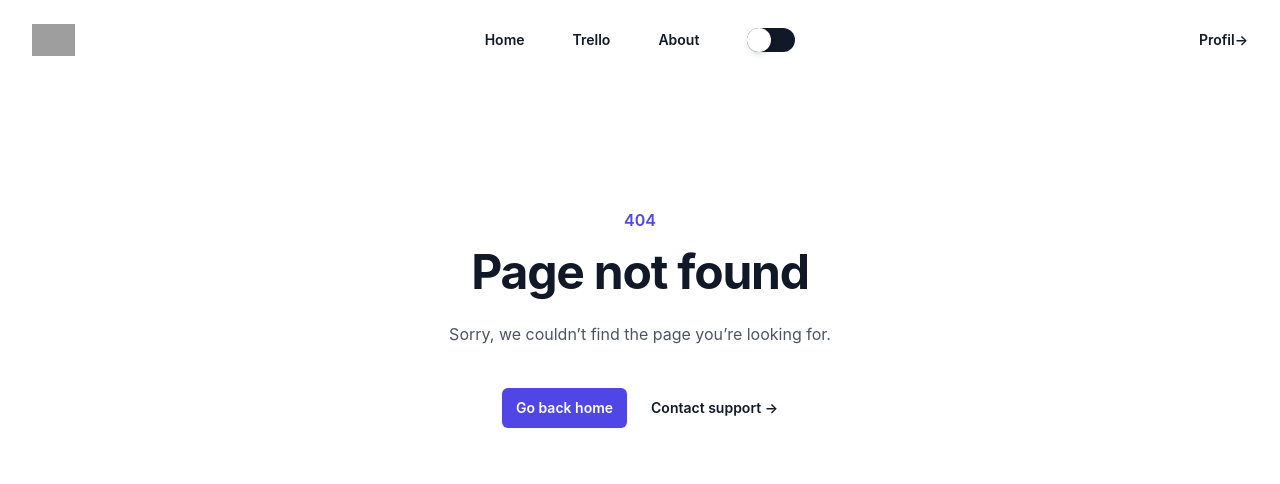
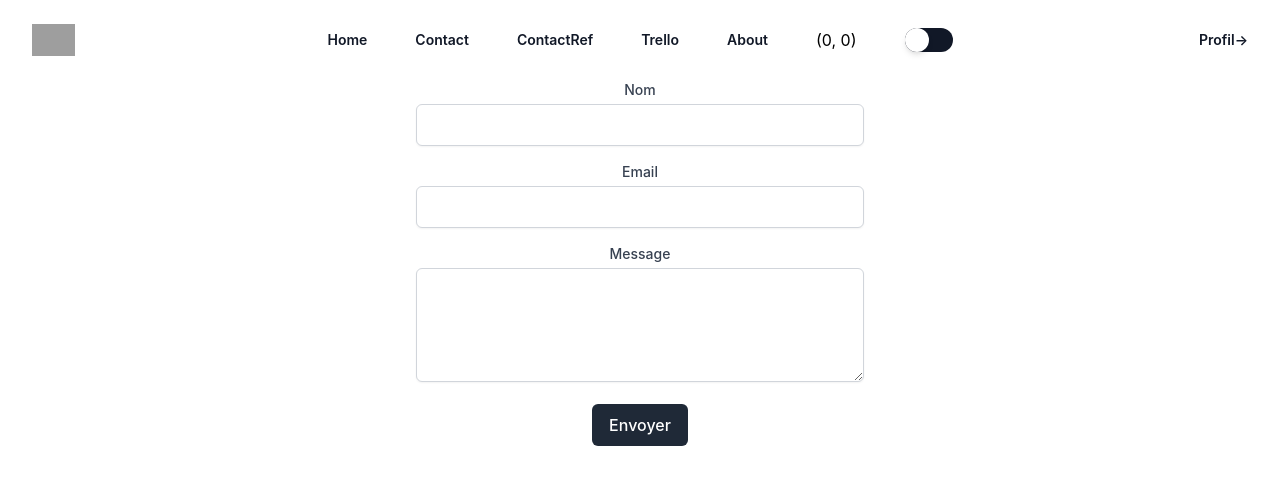
Before and after one commit to teobryer/trello-react, a React (Create React App) app: page /contact in a window 1280 px wide. Before the commit this address had no page. Shown: the top 484 px of the page. Built offline with nearby package versions, Linux system fonts and the light colour scheme; grey boxes are pictures that could not be loaded.

Commit message:
ajout formulaire contact & userData & Router

```diff
--- a/src/Router.js
+++ b/src/Router.js
@@ -1,5 +1,7 @@
 import About from "components/About/about";
 import Board from "components/Board/board";
+import ContactForm from "components/Contact/contactForm";
+import ContactFormWithRef from "components/Contact/contactFormWithRef";
 import Home from "components/Home/home";
 import Login from "components/Login/login";
 import NotFound from "components/NotFound/notFound";
@@ -16,6 +18,8 @@ const Router = ({ isLoggedIn }) => {
       <Route path="/login" element={<Login />} />
       <Route path="/board" element={<Board />} />
       <Route path="/about" element={<About />} />
+      <Route path="/contact" element={<ContactForm />} />
+      <Route path="/contactRef" element={<ContactFormWithRef />} />
       <Route path="/profile" />
       <Route
         path="/user/:id"
--- /dev/null
+++ b/src/components/Contact/contactForm.jsx
@@ -0,0 +1,93 @@
+import React, { useState } from "react";
+import ModalContact from "./modalContact";
+
+function ContactForm() {
+  const [formData, setFormData] = useState({
+    name: "",
+    email: "",
+    message: "",
+  });
+
+  const [modalVisible, setModalVisible] = useState(false);
+
+  const handleChange = (event) => {
+    setFormData({
+      ...formData,
+      [event.target.name]: event.target.value,
+    });
+  };
+
+  const handleSubmit = (event) => {
+    event.preventDefault();
+    setModalVisible(true);
+    console.log(formData);
+  };
+
+  return (
+    <form onSubmit={handleSubmit} className="max-w-md mx-auto space-y-4">
+      <div>
+        <label
+          htmlFor="name"
+          className="block text-sm font-medium text-gray-700"
+        >
+          Nom
+        </label>
+        <input
+          type="text"
+          id="name"
+          name="name"
+          value={formData.name}
+          onChange={handleChange}
+          className="mt-1 p-2 w-full border border-gray-300 rounded-md
+ shadow-sm"
+        />
+      </div>
+      <div>
+        <label
+          htmlFor="email"
+          className="block text-sm font-medium text-gray-700"
+        >
+          Email
+        </label>
+        <input
+          type="email"
+          id="email"
+          name="email"
+          value={formData.email}
+          onChange={handleChange}
+          className="mt-1 p-2
+ w-full border border-gray-300 rounded-md shadow-sm"
+        />
+      </div>
+      <div>
+        <label
+          htmlFor="message"
+          className="block text-sm font-medium text-gray-700"
+        >
+          Message
+        </label>
+        <textarea
+          id="message"
+          name="message"
+          rows={4}
+          value={formData.message}
+          onChange={handleChange}
+          className="mt-1 p-2
+ w-full border border-gray-300 rounded-md shadow-sm"
+        />
+      </div>
+      <button
+        type="submit"
+        className="inline-flex items-center px-4 py-2 bg-gray-800 border border-transparent rounded-md font-medium
+ text-white hover:bg-gray-900"
+      >
+        Envoyer
+      </button>
+      {modalVisible && (
+        <ModalContact setModalVisible={setModalVisible} form={formData} />
+      )}
+    </form>
+  );
+}
+
+export default ContactForm;
--- /dev/null
+++ b/src/components/Contact/contactFormWithRef.jsx
@@ -0,0 +1,92 @@
+import React, { useRef, useState } from "react";
+import ModalContact from "./modalContact";
+
+function ContactFormWithRef() {
+  const nameRef = useRef(null);
+  const emailRef = useRef(null);
+  const messageRef = useRef(null);
+  const modalRef = useRef(null);
+
+  const [modalVisible, setModalVisible] = useState(false);
+
+  const handleSubmit = (event) => {
+    event.preventDefault();
+    console.log("Nom:", nameRef.current.value);
+    console.log("Email:", emailRef.current.value);
+    console.log("Message:", messageRef.current.value);
+    setModalVisible(true);
+    // Envoyer les données à un serveur ici
+  };
+
+  return (
+    <form onSubmit={handleSubmit} className="max-w-md mx-auto space-y-4">
+      <div>
+        <label
+          htmlFor="name"
+          className="block text-sm font-medium text-gray-700"
+        >
+          Nom
+        </label>
+        <input
+          type="text"
+          id="name"
+          name="name"
+          ref={nameRef}
+          className="mt-1 p-2 w-full border border-gray-300 rounded-md
+ shadow-sm"
+        />
+      </div>
+      <div>
+        <label
+          htmlFor="email"
+          className="block text-sm font-medium text-gray-700"
+        >
+          Email
+        </label>
+        <input
+          type="email"
+          id="email"
+          name="email"
+          ref={emailRef}
+          className="mt-1 p-2
+ w-full border border-gray-300 rounded-md shadow-sm"
+        />
+      </div>
+      <div>
+        <label
+          htmlFor="message"
+          className="block text-sm font-medium text-gray-700"
+        >
+          Message
+        </label>
+        <textarea
+          id="message"
+          name="message"
+          rows={4}
+          ref={messageRef}
+          className="mt-1 p-2
+ w-full border border-gray-300 rounded-md shadow-sm"
+        />
+      </div>
+      <button
+        type="submit"
+        className="inline-flex items-center px-4 py-2 bg-gray-800 border border-transparent rounded-md font-medium
+ text-white hover:bg-gray-900"
+      >
+        Envoyer
+      </button>
+      {modalVisible && (
+        <ModalContact
+          setModalVisible={setModalVisible}
+          form={{
+            name: nameRef.current.value,
+            email: emailRef.current.value,
+            message: messageRef.current.value,
+          }}
+        />
+      )}
+    </form>
+  );
+}
+
+export default ContactFormWithRef;
--- /dev/null
+++ b/src/components/Contact/modalContact.jsx
@@ -0,0 +1,75 @@
+import React, { useEffect, useRef } from "react";
+
+const ModalContact = ({ form, setModalVisible }) => {
+  const modalRef = useRef(null);
+  useEffect(() => {
+    const handleClickOutside = (event) => {
+      console.log(event.target);
+      console.log(modalRef.current);
+      if (modalRef.current && !modalRef.current.contains(event.target)) {
+        setModalVisible(false);
+      }
+    };
+
+    document.addEventListener("click", handleClickOutside);
+    return () => {
+      document.removeEventListener("click", handleClickOutside);
+    };
+  }, []);
+  return (
+    <div
+      className="relative z-10"
+      aria-labelledby="modal-title"
+      role="dialog"
+      aria-modal="true"
+    >
+      <div
+        className="fixed inset-0 bg-gray-500 bg-opacity-75 transition-opacity"
+        aria-hidden="true"
+      ></div>
+
+      <div className="fixed inset-0 z-10 w-screen overflow-y-auto">
+        <div className="flex min-h-full items-end justify-center p-4 text-center sm:items-center sm:p-0">
+          <div className="relative transform overflow-hidden rounded-lg bg-white text-left shadow-xl transition-all sm:my-8 sm:w-full sm:max-w-lg">
+            <div
+              ref={modalRef}
+              className="bg-white px-4 pb-4 pt-5 sm:p-6 sm:pb-4"
+            >
+              <div className="sm:flex sm:items-start">
+                <div className="mx-auto flex h-12 w-12 flex-shrink-0 items-center justify-center rounded-full bg-red-100 sm:mx-0 sm:h-10 sm:w-10">
+                  <svg
+                    className="h-6 w-6 text-red-600"
+                    fill="none"
+                    viewBox="0 0 24 24"
+                    stroke-width="1.5"
+                    stroke="currentColor"
+                    aria-hidden="true"
+                  >
+                    <path
+                      stroke-linecap="round"
+                      stroke-linejoin="round"
+                      d="M12 9v3.75m-9.303 3.376c-.866 1.5.217 3.374 1.948 3.374h14.71c1.73 0 2.813-1.874 1.948-3.374L13.949 3.378c-.866-1.5-3.032-1.5-3.898 0L2.697 16.126zM12 15.75h.007v.008H12v-.008z"
+                    />
+                  </svg>
+                </div>
+                <div className="mt-3 text-center sm:ml-4 sm:mt-0 sm:text-left">
+                  <h3
+                    className="text-base font-semibold leading-6 text-gray-900"
+                    id="modal-title"
+                  >
+                    {form.name} {form.email}
+                  </h3>
+                  <div className="mt-2">
+                    <p className="text-sm text-gray-500">{form.message}</p>
+                  </div>
+                </div>
+              </div>
+            </div>
+          </div>
+        </div>
+      </div>
+    </div>
+  );
+};
+
+export default ModalContact;
--- a/src/components/Header/header.jsx
+++ b/src/components/Header/header.jsx
@@ -1,7 +1,9 @@
+import useMousePosition from "hooks/MousePosition/mousePosition";
 import React from "react";
 import { NavLink } from "react-router-dom";
 
 const Header = ({ connectChange, isChecked }) => {
+  const { x, y } = useMousePosition();
   return (
     <header className="bg-white">
       <nav
@@ -49,6 +51,18 @@ const Header = ({ connectChange, isChecked }) => {
           </NavLink>
           <NavLink
             className="text-sm font-semibold leading-6 text-gray-900"
+            to="/contact"
+          >
+            Contact
+          </NavLink>
+          <NavLink
+            className="text-sm font-semibold leading-6 text-gray-900"
+            to="/contactRef"
+          >
+            ContactRef
+          </NavLink>
+          <NavLink
+            className="text-sm font-semibold leading-6 text-gray-900"
             to="/board"
           >
             Trello
@@ -60,11 +74,18 @@ const Header = ({ connectChange, isChecked }) => {
           >
             About
           </NavLink>
+
+          <div>
+            <p>
+              ({x}, {y})
+            </p>
+          </div>
           <div
             className="text-sm w-12 h-6 bg-gray-900 rounded-full"
             onClick={connectChange}
           >
             <input type="checkbox" className="sr-only" checked={isChecked} />
+
             <span
               className={`absolute block w-6 h-6 rounded-full bg-white shadow-md transition duration-500 ease-in-out transform ${
                 isChecked ? "translate-x-6" : "translate-x-0"
--- a/src/components/Home/home.jsx
+++ b/src/components/Home/home.jsx
@@ -1,13 +1,11 @@
 import DocumentTitle from "components/DocumentTitle/documentTitle";
 import UserData from "components/UserData/userData";
-import React, { useState } from "react";
+import useDocumentTitleCounter from "hooks/counter/counter";
+import React from "react";
 
 const Home = () => {
-  const [count, setCount] = useState(0);
+  const { count, increment } = useDocumentTitleCounter(5);
 
-  const increment = () => {
-    setCount(count + 1);
-  };
   return (
     <div>
       Accueil
--- a/src/components/UserData/userData.jsx
+++ b/src/components/UserData/userData.jsx
@@ -39,7 +39,12 @@ function UserData() {
 
   return (
     <div>
-      <button onClick={fetchDataWithEffect}>Charger les données</button>
+      <button
+        className="bg-blue-500 hover:bg-blue-700 text-white font-bold py-2 px-4 rounded"
+        onClick={fetchDataWithoutUseEffect}
+      >
+        Charger les données
+      </button>
       {isLoading ? (
         <p>Chargement des données...</p>
       ) : userData ? (
--- /dev/null
+++ b/src/hooks/MousePosition/mousePosition.js
@@ -0,0 +1,19 @@
+import { useEffect, useState } from "react";
+
+// Custom hook pour suivre la position de la souris
+export default function useMousePosition() {
+  const [position, setPosition] = useState({ x: 0, y: 0 });
+
+  useEffect(() => {
+    const handleMouseMove = (event) => {
+      setPosition({ x: event.clientX, y: event.clientY });
+    };
+
+    window.addEventListener("mousemove", handleMouseMove);
+    return () => {
+      window.removeEventListener("mousemove", handleMouseMove);
+    };
+  }, []);
+
+  return position;
+}
--- /dev/null
+++ b/src/hooks/counter/counter.js
@@ -0,0 +1,18 @@
+import { useEffect, useState } from "react";
+
+function useDocumentTitleCounter(initialCount = 0) {
+  const [count, setCount] = useState(initialCount);
+
+  const increment = () => {
+    setCount(count + 1);
+  };
+
+  useEffect(() => {
+    const newTitle = `(${count}) - Mon Application`;
+    document.title = newTitle;
+  }, [count]);
+
+  return { count, setCount, increment };
+}
+
+export default useDocumentTitleCounter;
```
